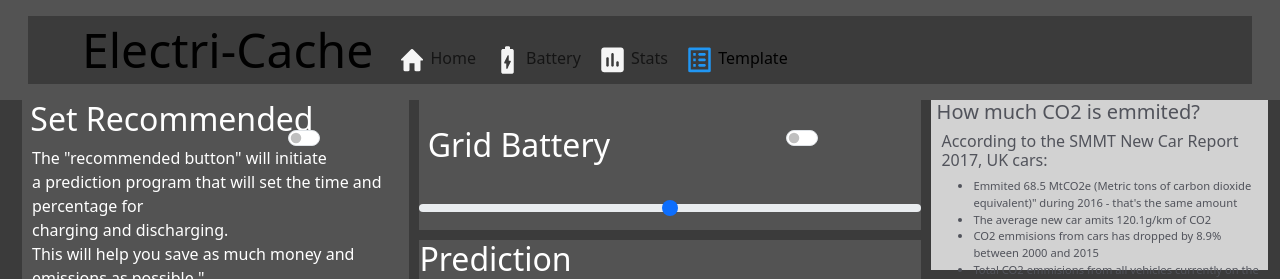
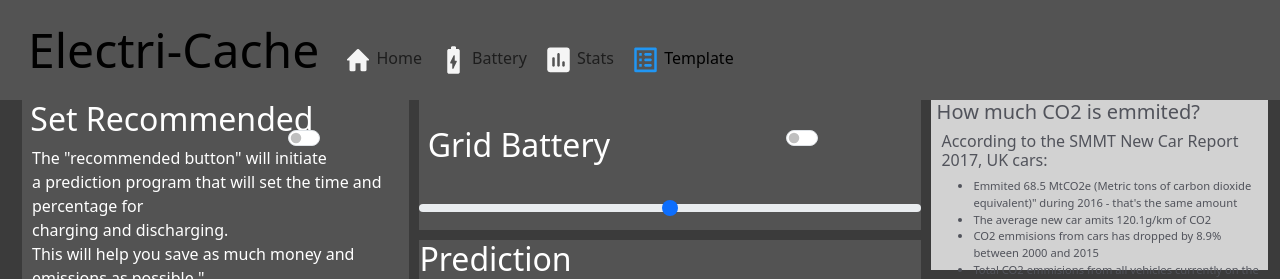
Before and after one commit to AlonRR/Electric-Cache, a PHP site: page / in a window 1280 px wide. Shown: the top 279 px of the page. Run offline with PHP 8.4, Linux system fonts and the light colour scheme; some libraries are stand-ins or nearby versions.

Commit message:
no color to nav

```diff
--- a/css/style.css
+++ b/css/style.css
@@ -20,7 +20,7 @@ nav {
     display: flex;
     /* justify-content: center; */
     align-items: center;
-    background-color: #3b3b3b;
+    /* background-color: #3b3b3b; */
     color: white;
     /* z-index: -3; */
 }
@@ -56,7 +56,7 @@ nav {
 
 
 .header1>.nav1 {
-    background-color: #2b2b2b;
+    /* background-color: #2b2b2b; */
     display: flex;
     width: 100%;
     height: 110px;
--- a/index.html
+++ b/index.html
@@ -21,8 +21,8 @@
 
     <div class="container-fluid div1">
         <header class="container p-3 ms-0 me-0 mw-100 bg-2b2b2b fw-300">
-            <nav class="navbar navbar-expand-sm p-0 nav1">
-                <div class="container p-0">
+            <nav class="navbar navbar-expand p-0 w-100">
+                <div class="row p-0">
                     <ul class="navbar-nav align-items-end fw-300 fs-30">
                         <li class="nav-item">
                             <a class="row align-items-end navbar-brand" href="index.html">
```
